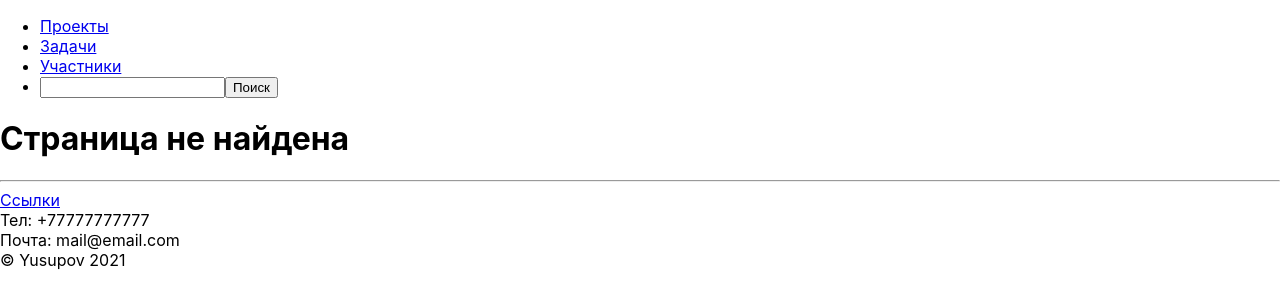
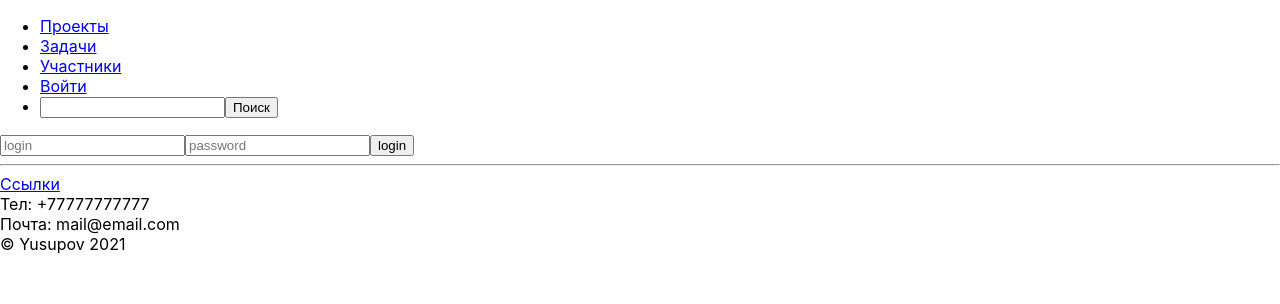
Before and after one commit to ide007/REST_Project, a React (Create React App) app in the folder frontend/: page /login in a window 1280 px wide. Shown: the top 304 px of the page. Built offline with nearby package versions, Linux system fonts and the light colour scheme; no server answers.

Commit message:
Lesson_7

```diff
--- a/frontend/src/App.js
+++ b/frontend/src/App.js
@@ -5,6 +5,7 @@ import UsersList from './components/UsersList.js'
 import TaskBoard from './components/TaskBoard.js'
 import ProjectList from './components/ProjectsList.js'
 import ProjectInfo from './components/ProjectInfo.js'
+import LoginForm from './components/LoginForm.js'
 import Footer from './components/Footer.js'
 import axios from 'axios'
 
@@ -22,37 +23,94 @@ class App extends React.Component {
         this.state = {
             'users': [],
             'tasks': [],
-            'projects': []
+            'projects': [],
+            'token': ''
         }
     }
 
+    get_token(login, password) {
+        axios
+        .post('http://127.0.0.1:8000/api-token-auth/', {'username': login, 'password': password})
+        .then(response => {
+            const token = response.data.token
+            localStorage.setItem('token', token)
+            this.setState({
+                'token': token
+            }, this.get_data)
+        })
+        .catch(error => console.log(error))
+    }
+
+    logout() {
+        localStorage.setItem('token', '')
+        this.setState({
+                'token': ''
+            }, this.get_data)
+    }
+
     componentDidMount() {
-        axios.get('http://127.0.0.1:8000/api/users/')
+        let token = localStorage.getItem('token')
+        this.setState({
+                'token': token
+            }, this.get_data)
+    }
+
+    is_auth() {
+        return !!this.state.token
+    }
+
+    get_headers() {
+        if (this.is_auth()) {
+            return {
+                'Authorization': 'Token ' + this.state.token
+            }
+        }
+        return {}
+    }
+
+    get_data() {
+        let headers = this.get_headers()
+        axios.get('http://127.0.0.1:8000/api/users/', {headers})
         .then(response => {
             const users = response.data.results
             this.setState({
                 'users': users
             })
         })
-        .catch(error => console.log(error))
+        .catch(error => {
+            this.setState({
+                'users': []
+            })
+            console.log(error)
+        })
 
-        axios.get('http://127.0.0.1:8000/api/taskboard/')
+        axios.get('http://127.0.0.1:8000/api/taskboard/', {headers})
         .then(response => {
             const tasks = response.data.results
             this.setState({
                 'tasks': tasks
             })
         })
-        .catch(error => console.log(error))
+        .catch(error => {
+            this.setState({
+                'tasks': []
+            })
+            console.log(error)
+        })
 
-        axios.get('http://127.0.0.1:8000/api/project/')
+        axios.get('http://127.0.0.1:8000/api/project/', {headers})
         .then(response => {
             const projects = response.data.results
             this.setState({
                 'projects': projects
             })
         })
-        .catch(error => console.log(error))
+        .catch(error => {
+            this.setState({
+                'projects': []
+            })
+            console.log(error)
+        })
     }
 
     render () {
@@ -62,12 +120,17 @@ class App extends React.Component {
                     <BrowserRouter>
                         <nav>
                         <ul>
-                            <li><Link to="/">Проекты</Link> </li>
-                            <li><Link to="/taskboard">Задачи</Link> </li>
-                            <li><Link to="/users">Участники</Link> </li>
+                            <li><Link to='/'>Проекты</Link> </li>
+                            <li><Link to='/taskboard'>Задачи</Link> </li>
+                            <li><Link to='/users'>Участники</Link> </li>
+                            <li>
+                            {this.is_auth() ?
+                            <button onClick={() => this.logout()}>Выйти</button>:
+                             <Link to='/login'>Войти</Link> }
+                            </li>
                             <li>
                                 <form>
-                                    <input type="string" />
+                                    <input type='string' />
                                     <button> Поиск </button>
                                 </form>
                             </li>
@@ -76,6 +139,7 @@ class App extends React.Component {
                         <Routes>
                             <Route exact path='/' element={<ProjectList projects={this.state.projects} />} />
                             <Route exact path='/users' element={<UsersList users={this.state.users} />} />
+                            <Route exact path='/login' element={<LoginForm get_token={(login, password) => this.get_token(login, password)}/>} />
                             <Route exact path='/taskboard' element={<TaskBoard tasks={this.state.tasks} />} />
                             <Route path='/project' element={<Navigate to='/'/>} />
                             <Route path='/project/:project_id' element={<ProjectInfo tasks={this.state.tasks} /> } />
--- /dev/null
+++ b/frontend/src/components/LoginForm.js
@@ -0,0 +1,38 @@
+import React from 'react'
+
+class LoginForm extends React.Component {
+    constructor(prop) {
+        super(prop)
+        this.state = {
+            'login': '',
+            'password': ''
+        }
+    }
+
+    handleChange(event) {
+        this.setState({
+            [event.target.name]: event.target.value
+        })
+    }
+
+    handleSubmit(event) {
+        this.props.get_token(this.state.login, this.state.password)
+        event.preventDefault();
+    }
+
+    render () {
+        return (
+            <form onSubmit={(event) => this.handleSubmit(event)} >
+                <input type='text' name='login' placeholder='login'
+                    value={this.state.login}
+                    onChange={(event) => this.handleChange(event)}/>
+                <input type='password' name='password' placeholder='password'
+                    value={this.state.password}
+                    onChange={(event) => this.handleChange(event)}/>
+                <input type='submit' value='login' />
+            </form>
+        )
+    }
+}
+
+export default LoginForm
```
Also changed, not shown: 2 other files (tests, documents, lock files or other folders).
